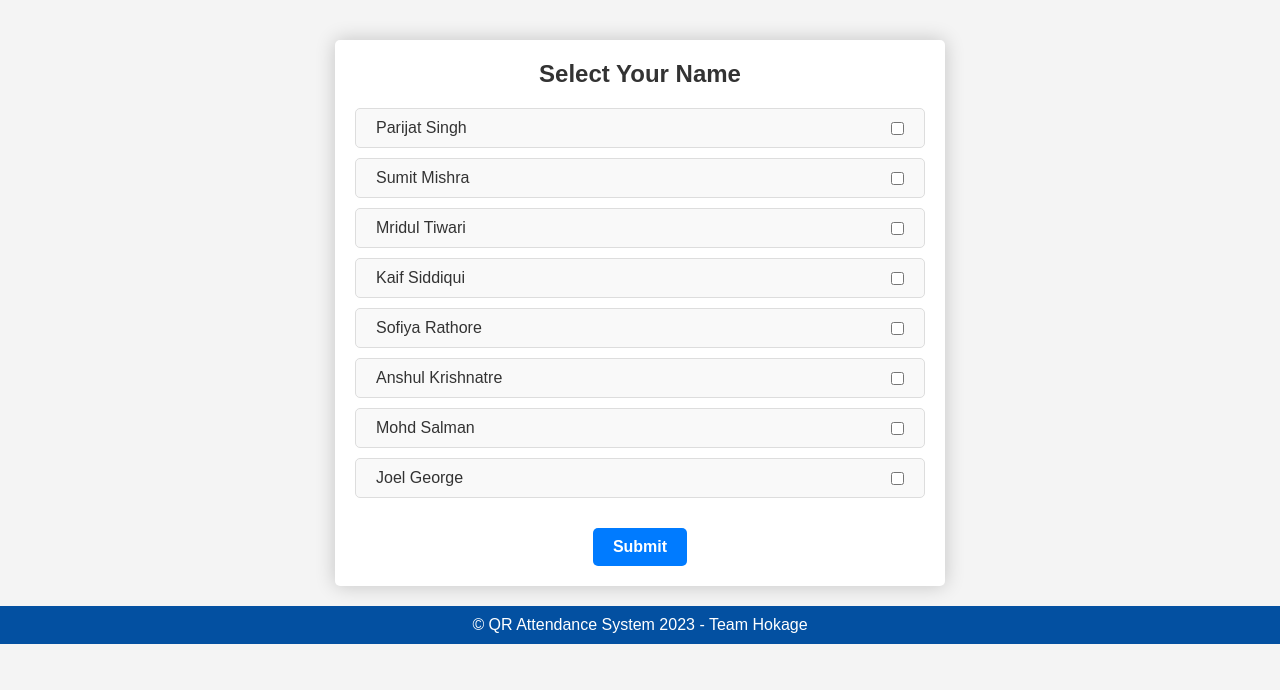
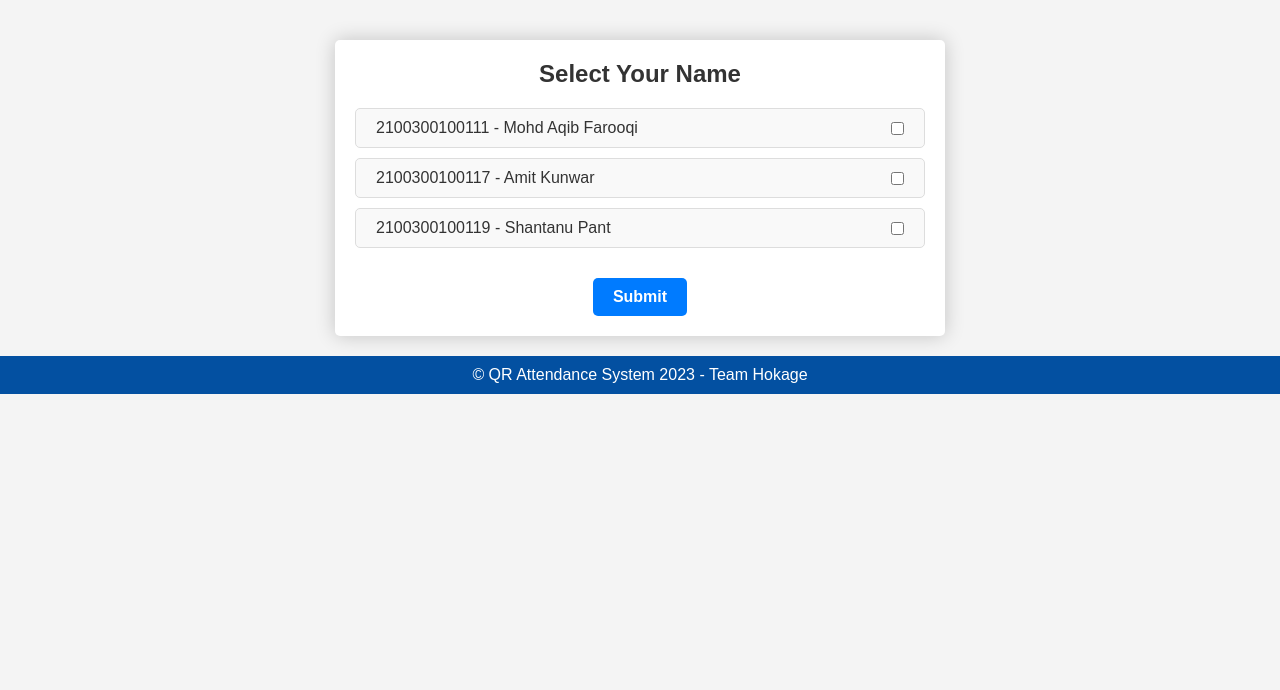
Before and after one commit to AzeemIdrisi/QR-Attendance-System, a Django app: page /faculty/add_manually in a window 1280 px wide. Shown: the part 110-800 px from the top of the page. Run offline with Django 4.2, Linux system fonts and the light colour scheme; data comes from the database, SQL or seed files in the repository.

Commit message:
Static to Database implementation in Student Page

```diff
--- a/QR_Attendance_System/FacultyView/views.py
+++ b/QR_Attendance_System/FacultyView/views.py
@@ -30,14 +30,22 @@ def qrgenerator():
 def faculty_view(request):
     qrgenerator()
     students = Student.objects.all().order_by("s_roll")
+    present = []
     return render(
         request,
         "FacultyView/FacultyViewIndex.html",
         {
-            "students": students,
+            "students": present,
         },
     )
 
 
 def add_manually(request):
-    return render(request, "StudentView/StudentViewIndex.html")
+    students = Student.objects.all().order_by("s_roll")
+    return render(
+        request,
+        "StudentView/StudentViewIndex.html",
+        {
+            "students": students,
+        },
+    )
--- a/QR_Attendance_System/StudentView/templates/StudentView/StudentViewIndex.html
+++ b/QR_Attendance_System/StudentView/templates/StudentView/StudentViewIndex.html
@@ -18,103 +18,22 @@
         <h2 class="section-title">Select Your Name</h2>
         <form class="attendance-form" method="POST" action="/add_manually_post">
           <ul class="student-list">
+            {% for student in students %}
             <li class="student">
               <label class="student-label">
-                <span>Parijat Singh</span>
+                <span>
+                  {{student.s_roll}} - {{ student.s_fname }} {{student.s_lname}}
+                </span>
                 <span class="checkmark"></span>
                 <input
                   type="checkbox"
                   class="student-checkbox"
-                  name="student"
-                  value="Parijat Singh"
+                  name="{{ student.s_fname }} {{student.s_lname}}"
+                  value="{{student.s_roll}}"
                 />
               </label>
             </li>
-            <li class="student">
-              <label class="student-label">
-                <span>Sumit Mishra</span>
-                <span class="checkmark"></span>
-                <input
-                  type="checkbox"
-                  class="student-checkbox"
-                  name="student"
-                  value="Sumit Mishra"
-                />
-              </label>
-            </li>
-            <li class="student">
-              <label class="student-label">
-                <span>Mridul Tiwari</span>
-                <span class="checkmark"></span>
-                <input
-                  type="checkbox"
-                  class="student-checkbox"
-                  name="student"
-                  value="Mridul Tiwari"
-                />
-              </label>
-            </li>
-            <li class="student">
-              <label class="student-label">
-                <span>Kaif Siddiqui</span>
-                <span class="checkmark"></span>
-                <input
-                  type="checkbox"
-                  class="student-checkbox"
-                  name="student"
-                  value="Kaif Siddiqui"
-                />
-              </label>
-            </li>
-            <li class="student">
-              <label class="student-label">
-                <span>Sofiya Rathore</span>
-                <span class="checkmark"></span>
-                <input
-                  type="checkbox"
-                  class="student-checkbox"
-                  name="student"
-                  value="Sofiya Rathore"
-                />
-              </label>
-            </li>
-            <li class="student">
-              <label class="student-label">
-                <span>Anshul Krishnatre</span>
-                <span class="checkmark"></span>
-                <input
-                  type="checkbox"
-                  class="student-checkbox"
-                  name="student"
-                  value="Anshul Krishnatre"
-                />
-              </label>
-            </li>
-            <li class="student">
-              <label class="student-label">
-                <span>Mohd Salman</span>
-                <span class="checkmark"></span>
-                <input
-                  type="checkbox"
-                  class="student-checkbox"
-                  name="student"
-                  value="Mohd Salman"
-                />
-              </label>
-            </li>
-            <li class="student">
-              <label class="student-label">
-                <span>Joel George</span>
-                <span class="checkmark"></span>
-                <input
-                  type="checkbox"
-                  class="student-checkbox"
-                  name="student"
-                  value="Joel George"
-                />
-              </label>
-            </li>
-            <!-- Add similar elements for other students -->
+            {% endfor %}
           </ul>
           <button type="submit" class="submit-button">Submit</button>
         </form>
```
